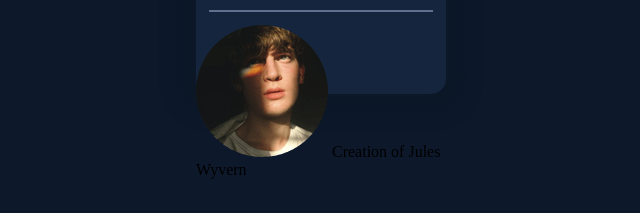
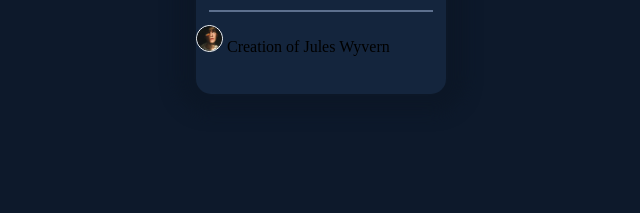
Before and after one commit to ciana-banana/nft-preview-card-component, a plain HTML site: page index.html in a window 1280 px wide. Shown: the part 531-744 px from the top of the page, without its empty margins (316-956 px from the left). Drawn offline with Linux system fonts and the light colour scheme.

Commit message:
created border for footer img

```diff
--- a/style.css
+++ b/style.css
@@ -51,6 +51,12 @@ hr {
 
 }
 
+#footer_container img {
+    width: 10%;
+    border: 1px solid;
+    border-radius: 50%;
+    border-color: white;
+}
 /* .bottom_text p{
     display: inline-block;
 } */
```
